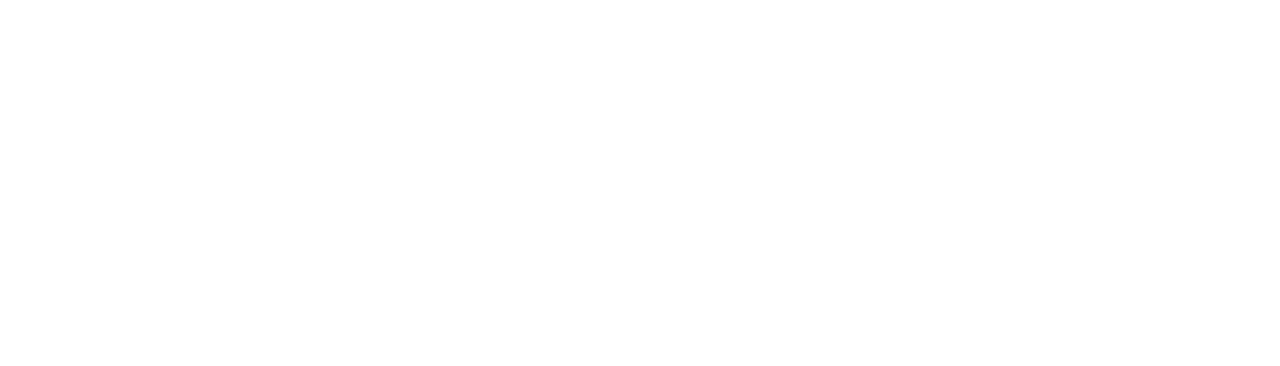
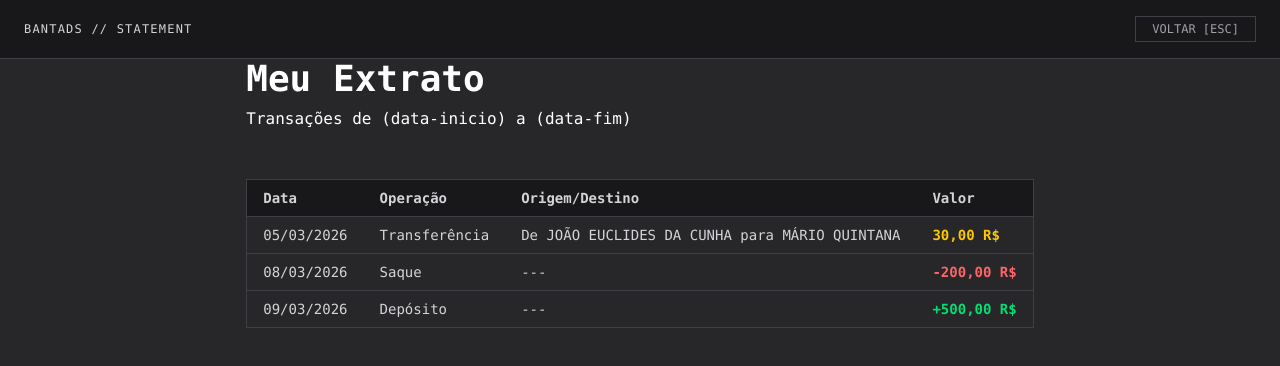
Before and after one commit to CarolGMilano/DAC-Projeto-Final, an Angular app in the folder frontend/bantads-angular/: page /bankStatement in a window 1280 px wide. Before the commit this address led to /. Shown: the top 366 px of the page. Built offline with nearby package versions, Linux system fonts and the light colour scheme.

Commit message:
Refatoração do layout do extrato bancário com Tailwind para ficaruniforme

```diff
--- a/frontend/bantads-angular/src/app/components/bank-statement-lookup/bank-statement-lookup.html
+++ b/frontend/bantads-angular/src/app/components/bank-statement-lookup/bank-statement-lookup.html
@@ -1,20 +1,76 @@
-<h1> Meu Extrato </h1>
+<div class="flex flex-col h-screen w-full bg-zinc-800 font-mono">
 
-<h2> Transações de (data-inicio) a (data-fim)</h2>
+    <!-- Cabeçalho -->
+     <div class="flex w-full items-center justify-between border-b border-zinc-700 bg-zinc-900 px-6 py-4 text-sm text-zinc-300">
 
-<div class="secao-transacoes">
-    <div class="lista-transacoes">
-        @for (t of transacoesExemplo; track t; let i = $index) {
-        <div class="transacao">
-            <p class="header-transacao">{{t.data}}</p>
-            <p class="header-transacao">{{t.operacao}}</p>
-            @if(t.clienteOrigem != "") {
-            <p class="header-transacao">De {{t.clienteOrigem}} para {{t.clienteDestino}}</p>
-            } @else {
-            <p class="header-transação"></p>
-            }
-            <p class="header-transacao">{{t.valor}}</p>
+        <span class="tracking-widest uppercase text-xs"> BANTADS // STATEMENT</span>
+
+        <div class="flex items-center gap-8">
+            <button routerLink="/costumerDashboard" class="text-zinc-400 hover:text-white transition-colors text-xs border border-zinc-700 px-4 py-1 hover:bg-zinc-700">
+                VOLTAR [ESC]
+            </button>
         </div>
-    }
+
+     </div>
+
+     <!-- Conteúdo da página -->
+
+
+        <div class="max-w-6xl mx-auto px-6">
+            <header class="mb-12">
+                <h1 class="text-4xl font-bold text-white mb-2">Meu Extrato</h1>
+                <h2 class="text-md text-white"> Transações de (data-inicio) a (data-fim)</h2>
+            </header>
+
+    <div class="flex-1 flex overflow-hidden"></div>
+        <div class="overflow-x-auto">
+    <!-- Tabela -->
+            <table class="min-w-full border border-zinc-700 text-sm text-zinc-300 overflow-y-auto">
+
+                <thead class="bg-zinc-900">
+                    <tr>
+                        <th class="px-4 py-2 text-left border-b border-zinc-700">Data</th>
+                        <th class="px-4 py-2 text-left border-b border-zinc-700">Operação</th>
+                        <th class="px-4 py-2 text-left border-b border-zinc-700">Origem/Destino</th>
+                        <th class="px-4 py-2 text-left border-b border-zinc-700">Valor</th>
+                    </tr>
+                </thead>
+
+                <tbody>
+                    @for(t of transacoesExemplo; track t; let i = $index) {
+                    <tr class="hover:bg-zinc-700/30">
+                        <td class="px-4 py-2 border-b border-zinc-700">{{t.data}}</td>
+                        <td class="px-4 py-2 border-b border-zinc-700">{{t.operacao}}</td>
+                        <!-- Campo Origem/Destino -->
+                        @if(t.clienteDestino != "") {
+                            <td class="px-4 py-2 border-b border-zinc-700">De {{t.clienteOrigem}} para {{t.clienteDestino}}</td>
+                        } @else {
+                            <td class="px-4 py-2 border-b border-zinc-700">---</td>
+                        }
+                        <!-- Campo valor -->
+                         @switch (t.operacao) {
+                            @case("Transferência") {
+                                <td class="px-4 py-2 border-b border-zinc-700 text-yellow-400 font-bold">{{t.valor}}</td>
+                            }
+
+                            @case("Saque") {
+                                <td class="px-4 py-2 border-b border-zinc-700 text-red-400 font-bold">-{{t.valor}}</td>
+                            }
+
+                            @case("Depósito") {
+                                <td class="px-4 py-2 border-b border-zinc-700 text-green-400 font-bold">+{{t.valor}}</td>
+                            }
+                         }
+
+                    </tr>
+                    }
+                </tbody>
+
+            </table>
+        </div>
+
+
+
+
+        </div>
     </div>
-</div>
```
Also changed, not shown: frontend/bantads-angular/src/app/app.routes.ts (+6 -1 lines), frontend/bantads-angular/src/app/components/bank-statement-lookup/bank-statement-lookup.css (+2 -6 lines).
